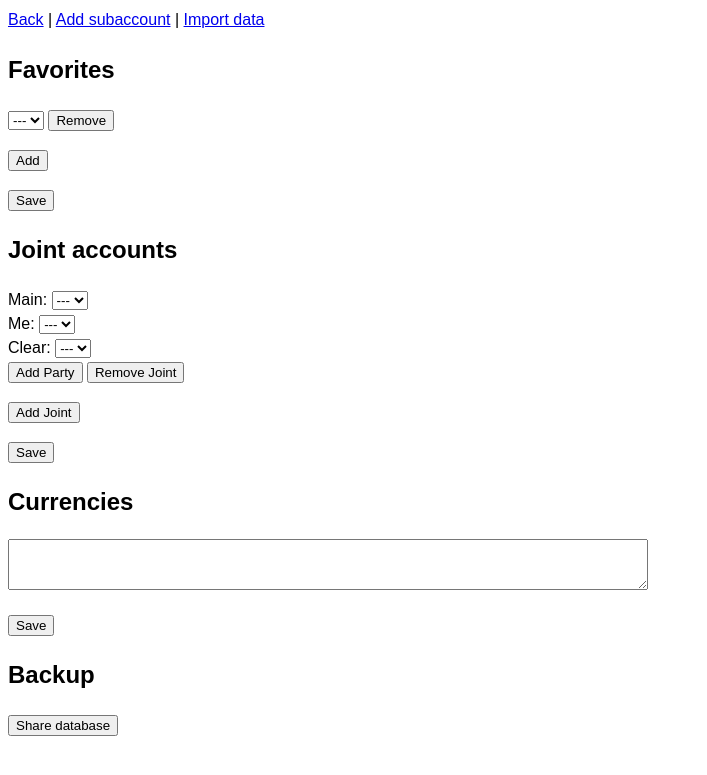
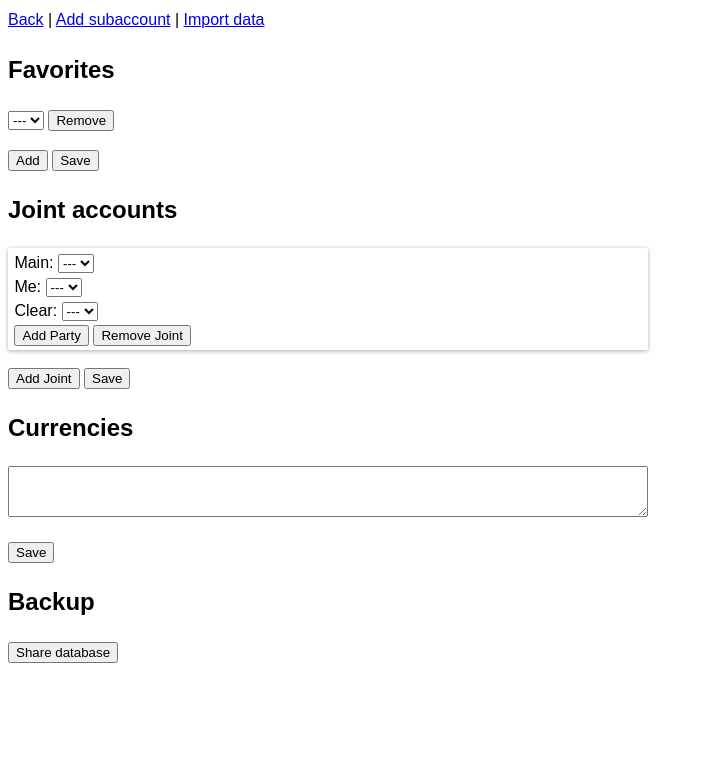
Before and after one commit to baverman/wadwise, a Python web app: template wadwise/web/templates/settings.html in a window 1280 px wide. Shown: the top 775 px of the page, without its empty margins (0-707 px from the left). Run offline with Jinja, Linux system fonts and the light colour scheme; the template is opened without the code that fills it, so the values that code supplies are empty.

Commit message:
cleanup joint settings

```diff
--- a/wadwise/web/templates/settings.html
+++ b/wadwise/web/templates/settings.html
@@ -54,8 +54,6 @@ function joint_form() {
     </template>
     <p>
         <button @click.prevent="add">Add</button>
-    </p>
-    <p>
         <button type="submit">Save</button>
     </p>
 </form>
@@ -64,8 +62,9 @@ function joint_form() {
 
 <form method="POST" action="./joint-accounts" x-data="joint_form">
     <textarea name="data" x-text="JSON.stringify(joints)" hidden></textarea>
+    <div class="transaction-list">
         <template x-for="(it, idx) in joints" :key="idx">
-    <p>
+            <div class="transaction-item">
                 Main: {{ select_group('parent', '---', env.account_groups, **{'x-model': "it.parent"}) }}<br>
                 Me: {{ select_group('me', '---', env.account_groups, **{'x-model': "it.joints[0]"}) }}<br>
                 Clear: {{ select_group('clear', '---', env.account_groups, **{'x-model': "it.clear"}) }}<br>
@@ -78,12 +77,11 @@ function joint_form() {
                 </template>
                 <button @click.prevent="add_party(idx)">Add Party</button>
                 <button @click.prevent="remove(idx)">Remove Joint</button>
-    </p>
+            </div>
         </template>
+    </div>
     <p>
         <button @click.prevent="add">Add Joint</button>
-    </p>
-    <p>
         <button type="submit">Save</button>
     </p>
 </form>
```
Also changed, not shown: 1 other file. Lines whose indentation alone changed are shown as unchanged.
